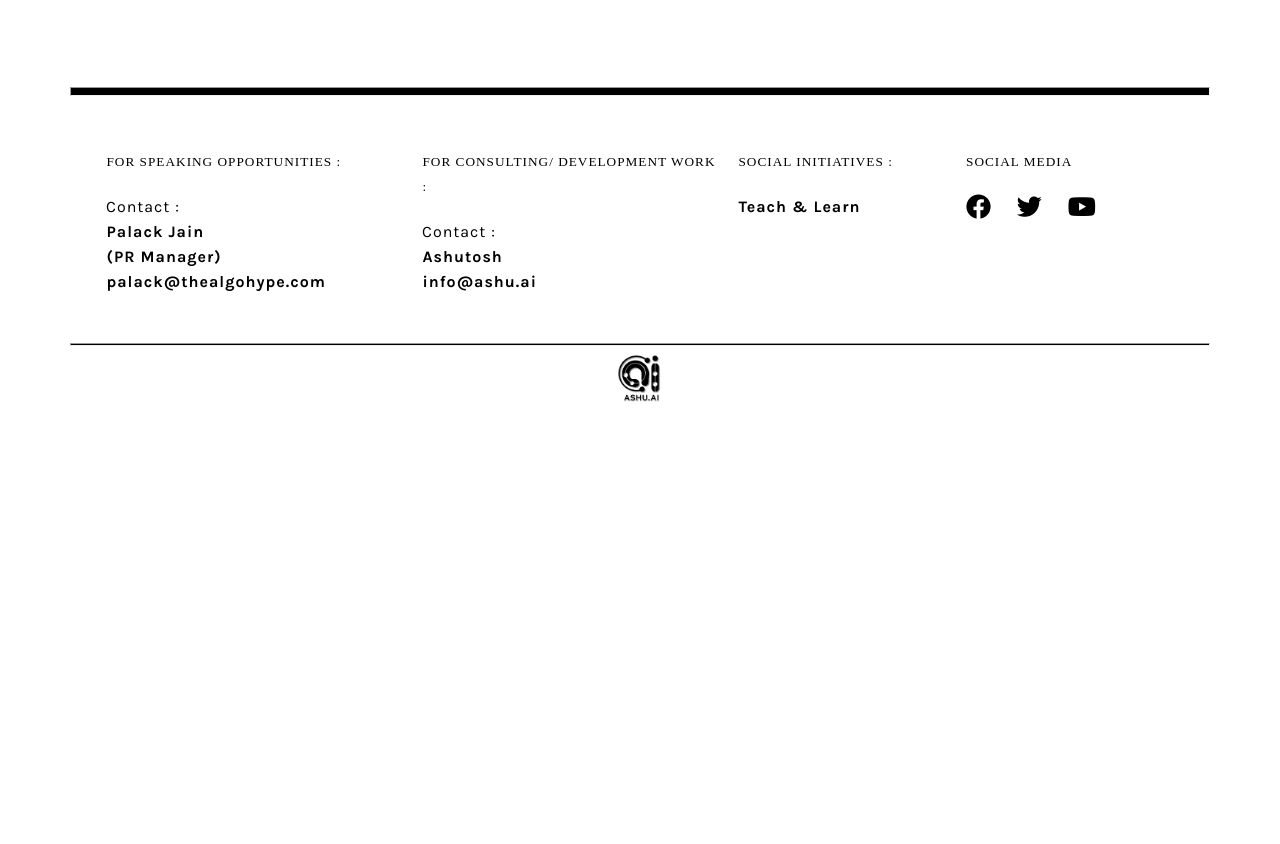
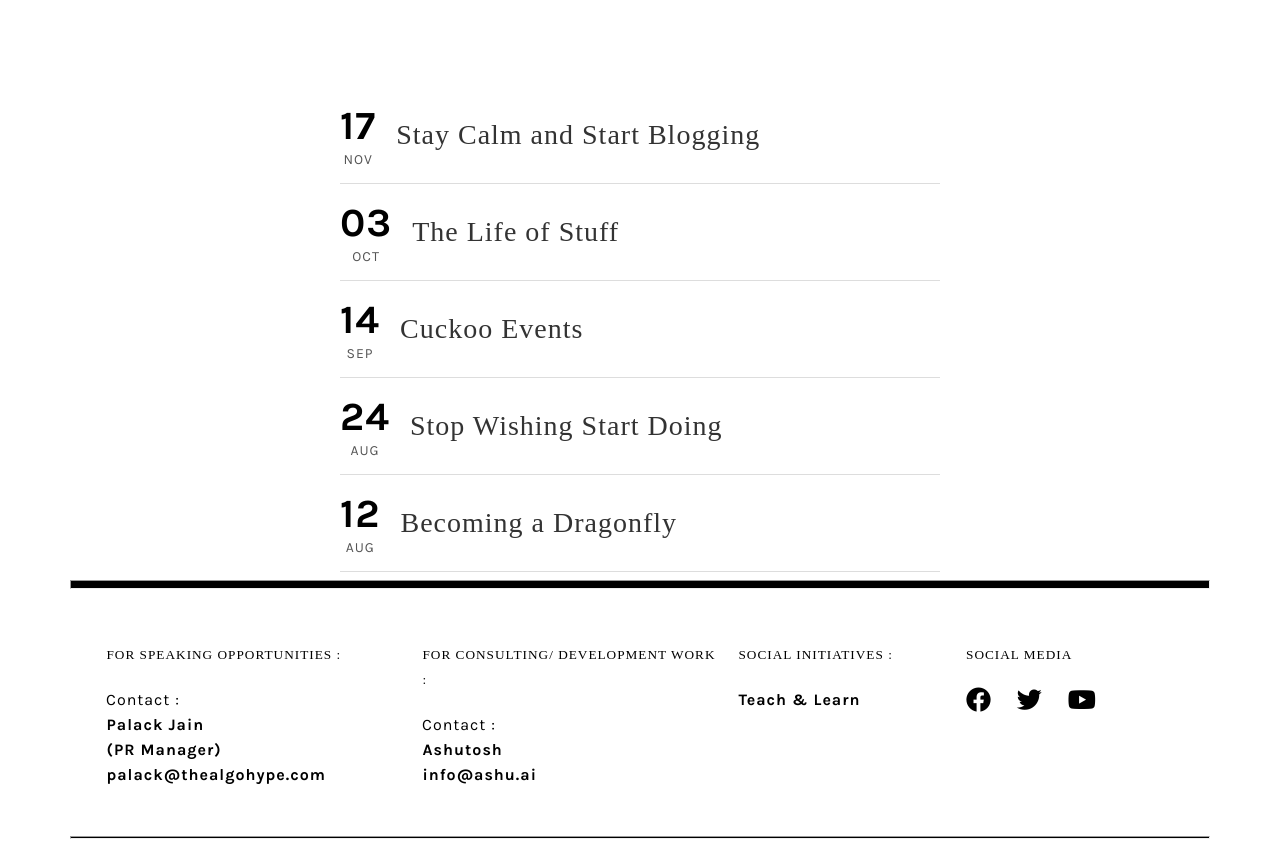
Before and after one commit to Arunkashyap29/ashu.ai-clone, a plain HTML site: page index.html in a window 1280 px wide. Shown: the part 2997-3841 px from the top of the page. Before the commit the page ends 3413 px from the top, so only its background shows below. Drawn offline with Linux system fonts and the light colour scheme; a web font is replaced by a local one.

Commit message:
add blog section in the last page

```diff
--- a/index.html
+++ b/index.html
@@ -216,8 +216,48 @@ From venture-backed startups to global enterprises, I’ve helped teams across 4
         </div>
 
     </div>
+<!-- --------------------------blog section start --------------------------- -->
 
-    <hr class="footerline">
+    <div class="post-list">
+        <div class="post-item">
+            <div class="date">
+                <span class="day">17</span><br>
+                <span class="month">NOV</span>
+            </div>
+            <div class="title">Stay Calm and Start Blogging</div>
+        </div>
+        <div class="post-item">
+            <div class="date">
+                <span class="day">03</span><br>
+                <span class="month">OCT</span>
+            </div>
+            <div class="title">The Life of Stuff</div>
+        </div>
+        <div class="post-item">
+            <div class="date">
+                <span class="day">14</span><br>
+                <span class="month">SEP</span>
+            </div>
+            <div class="title">Cuckoo Events</div>
+        </div>
+        <div class="post-item">
+            <div class="date">
+                <span class="day">24</span><br>
+                <span class="month">AUG</span>
+            </div>
+            <div class="title">Stop Wishing Start Doing</div>
+        </div>
+        <div class="post-item">
+            <div class="date">
+                <span class="day">12</span><br>
+                <span class="month">AUG</span>
+            </div>
+            <div class="title">Becoming a Dragonfly</div>
+        </div>
+    </div>
+<!-- -----------------------------------blog section end ----------------------- -->
+
+<hr class="footerline">
     <footer>
 
     <div class="firstdiv">
@@ -255,6 +295,9 @@ From venture-backed startups to global enterprises, I’ve helped teams across 4
         <a href="youtube.com"><i class="fab fa-youtube"></i></a>
     </div>
 
+
+
+
     </footer>
 
 
--- a/style.css
+++ b/style.css
@@ -262,6 +262,45 @@ h5
     border-bottom:  2px solid rgb(177, 177, 177);
 }
 
+/* *********************************blog start ******************************* */
+.post-list {
+    max-width: 600px;
+    margin: 0 auto;
+}
+
+.post-item {
+    display: flex;
+    align-items: center;
+    padding: 15px 0;
+    border-bottom: 1px solid #ddd;
+}
+
+.date {
+    text-align: center;
+    margin-right: 20px;
+}
+
+.date .day {
+    font-size: 40px;
+    font-weight: bold;
+    color: #000;
+}
+
+.date .month {
+    font-size: 14px;
+    color: #555;
+    text-transform: uppercase;
+}
+
+.title {
+    font-size: 28px;
+    font-family: Coustard;
+
+    color: #333;
+
+}
+
+/* ***********************************blog end ********************88 */
 .footerline{
     width: 90%;
     height: 7px;
```
